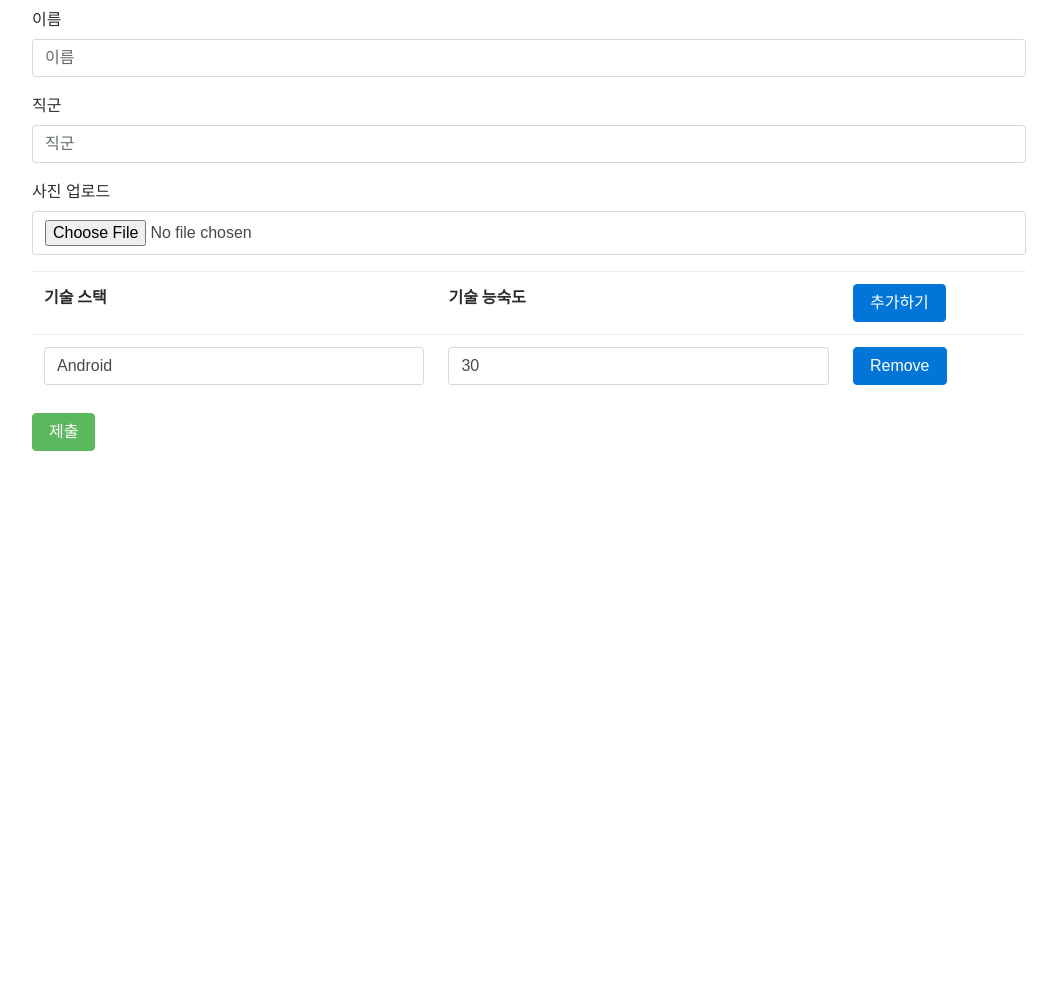
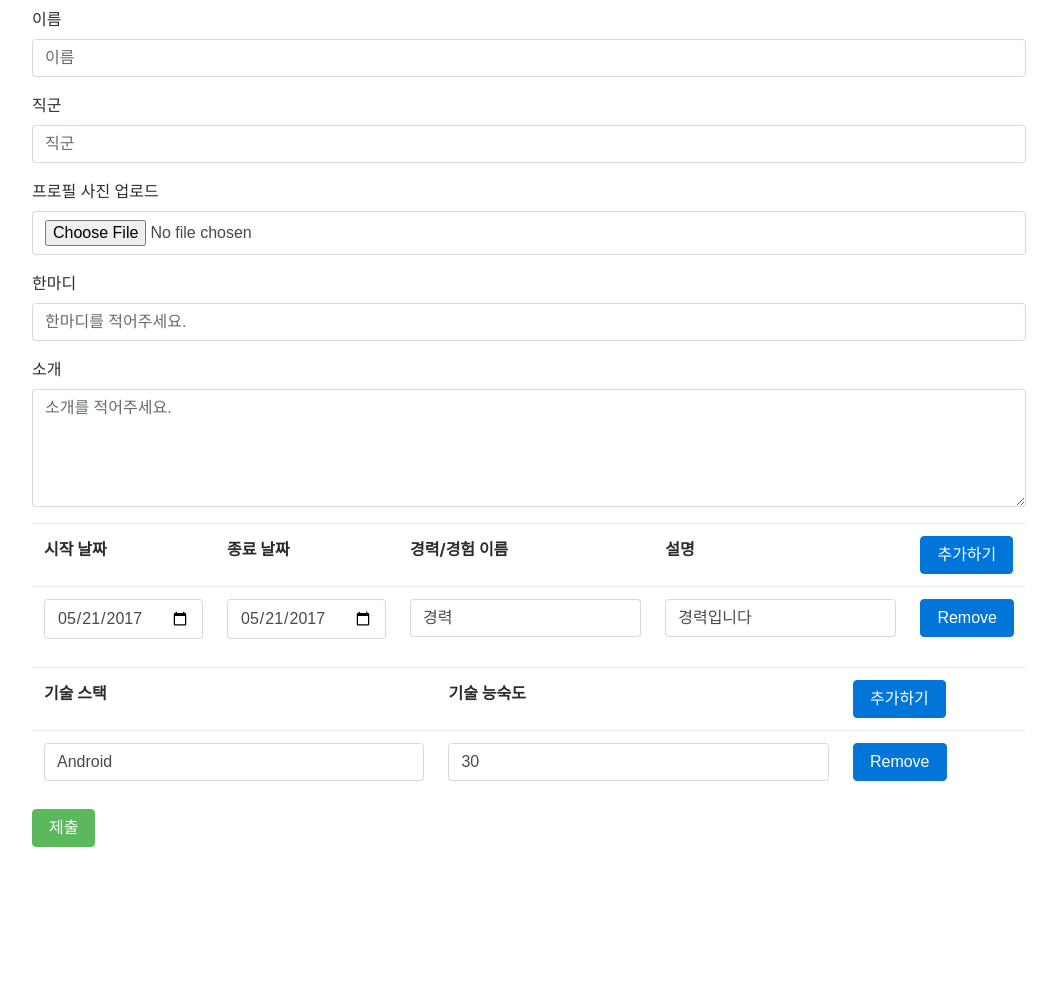
Before and after one commit to JuneBuug/make_your_resume, a Django app: template resume_prac/templates/resume_prac/resume_write.html in a window 1280 px wide. Shown: the part 173-1164 px from the top of the page, without its empty margins (111-1168 px from the left). Before the commit the page ends 800 px from the top, so only its background shows below. Run offline with Django 3.2, Linux system fonts and the light colour scheme; the template is opened without the code that fills it, so the values that code supplies are empty; some libraries are stand-ins or nearby versions.

Commit message:
경력 눌러서 form 추가 적용

```diff
--- a/resume_prac/templates/resume_prac/resume_write.html
+++ b/resume_prac/templates/resume_prac/resume_write.html
@@ -12,7 +12,7 @@
   <script>
 
   window.onload = function(){
-    var app  = new Vue({
+     new Vue({
     el: "#app",
     data: {
       rows: [
@@ -30,8 +30,51 @@
       },
     }
   });
+
+  new Vue({
+   el: "#bpp",
+   data: {
+     rows: [
+       { startDate: "2017-05-21",endDate: "2017-05-21",title: "경력",desc: "경력입니다" },
+     ]
+   },
+   methods:{
+     addRow2: function(event){
+       if(event) event.preventDefault();
+       this.rows.push({startDate: "",endDate: "",title:"",desc:""});
+     },
+     remove2: function(row,index){
+       if(event) event.preventDefault();
+       this.rows.splice(index,1)
+     },
    }
+   });
+  }
+
 </script>
+
+<!-- <script>
+  window.onload = function(){
+    var app2  = new Vue({
+    el: "#bpp",
+    data: {
+      rows: [
+        { startDate: "2017-05-21",endDate: "2017-05-21",title: "경력",desc: "경력입니다" },
+      ]
+    },
+    methods:{
+      addRow2: function(event){
+        if(event) event.preventDefault();
+        this.rows.push({startDate: "",endDate: "",title:"",desc:""});
+      },
+      remove2: function(row,index){
+        if(event) event.preventDefault();
+        this.rows.splice(index,1)
+      },
+    }
+    });
+}
+</script> -->
 
 </head>
 
@@ -75,8 +118,41 @@
                     <input type="text" name="position" class="form-control" id="position" placeholder="직군">
                 </div>
                 <div class="form-group">
-                    <label for="profile_image">사진 업로드</label>
+                    <label for="profile_image">프로필 사진 업로드</label>
                      <input id="profile_image" type="file" class="form-control" name="profile_image">
+                </div>
+                <div class="form-group">
+                    <label for="oneline">한마디</label>
+                    <input type="text" name="oneline" class="form-control" id="oneline" placeholder="한마디를 적어주세요.">
+                </div>
+                <div class="form-group">
+                    <label for="introduction">소개</label>
+                    <!-- <input type="text" name="introduction" class="form-control" id="introduction" placeholder="소개를 적어주세요."> -->
+                    <textarea name="introduction" class="form-control" id="introduction" placeholder="소개를 적어주세요." rows="5"></textarea>
+                </div>
+
+
+              <div id="bpp">
+                <table class="table">
+                  <thead>
+                    <tr>
+                      <td><strong>시작 날짜</strong></td>
+                      <td><strong>종료 날짜</strong></td>
+                      <td><strong>경력/경험 이름</strong></td>
+                      <td><strong>설명</strong></td>
+                      <td><button class="btn btn-primary" @click="addRow2" v-on:submit.prevent>추가하기</button></td>
+                    </tr>
+                  </thead>
+                  <tbody>
+                    <tr v-for="(row,index) in rows" v-bind:key="row.id" v-on:remove="rows.splice(index, 1)">
+                      <td><input v-model="row.startDate" type="date" name="startDate" class="form-control" id="startDate" placeholder="시작일을 입력하세요."></td>
+                      <td><input v-model="row.endDate" type="date" name="endDate" class="form-control" id="endDate" placeholder="종료일을 입력하세요."/></td>
+                      <td><input v-model="row.title" type="text" name="title" class="form-control" id="title" placeholder="경력명을 입력하세요."/></td>
+                      <td><input v-model="row.desc" type="text" name="desc" class="form-control" id="desc" placeholder="경력을 설명해주세요."/></td>
+                      <td><button class="btn btn-primary" @click="remove2(row,index)" v-on:submit.prevent >Remove</button></td>
+                    </tr>
+                  </tbody>
+                </table>
               </div>
 
               <div id="app">
--- a/resume_prac/views.py
+++ b/resume_prac/views.py
@@ -17,7 +17,9 @@ def resume_write(request):
         name = request.POST['name']
         position = request.POST['position']
         profile = request.FILES['profile_image']
-        person = Person.objects.create(person_name=name,position=position,profile_image=profile)
+        oneline = request.POST['oneline']
+        intro = request.POST['introduction']
+        person = Person.objects.create(person_name=name,position=position,profile_image=profile,person_desc=intro,person_oneline=oneline)
         person.save()
         # image = request.POST['profile_image']
         # if 'file' in request.FILES:
```
Also changed, not shown: other parts of resume_prac/templates/resume_prac/resume_write.html (+0 -3 lines), resume_prac/static/resume_prac/detail.css (+5 -4 lines), resume_prac/templates/resume_prac/resume_detail.html (+6 -6 lines), resume_prac/templates/resume_prac/resume_list.html (line endings or trailing spaces). Lines whose indentation alone changed are shown as unchanged.
